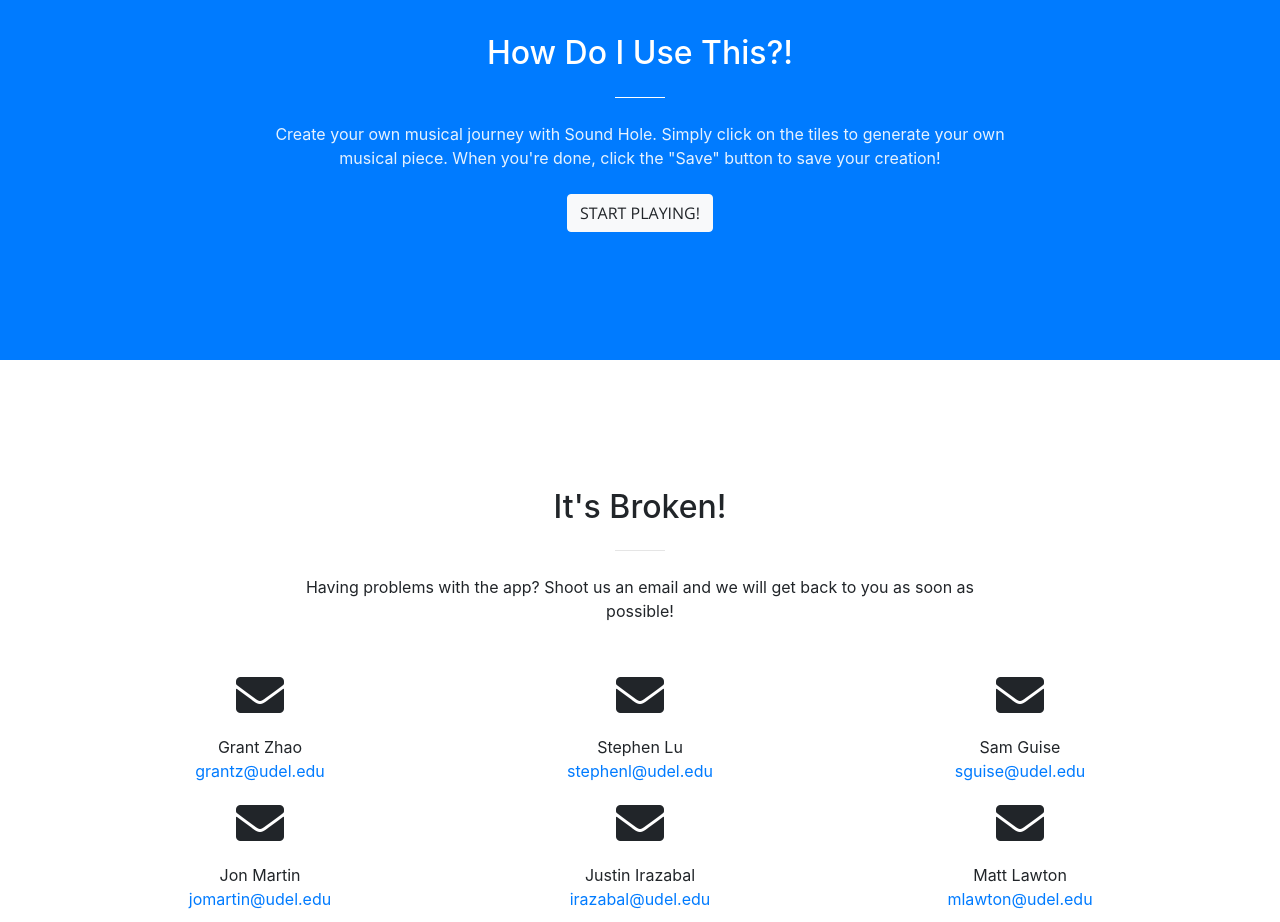
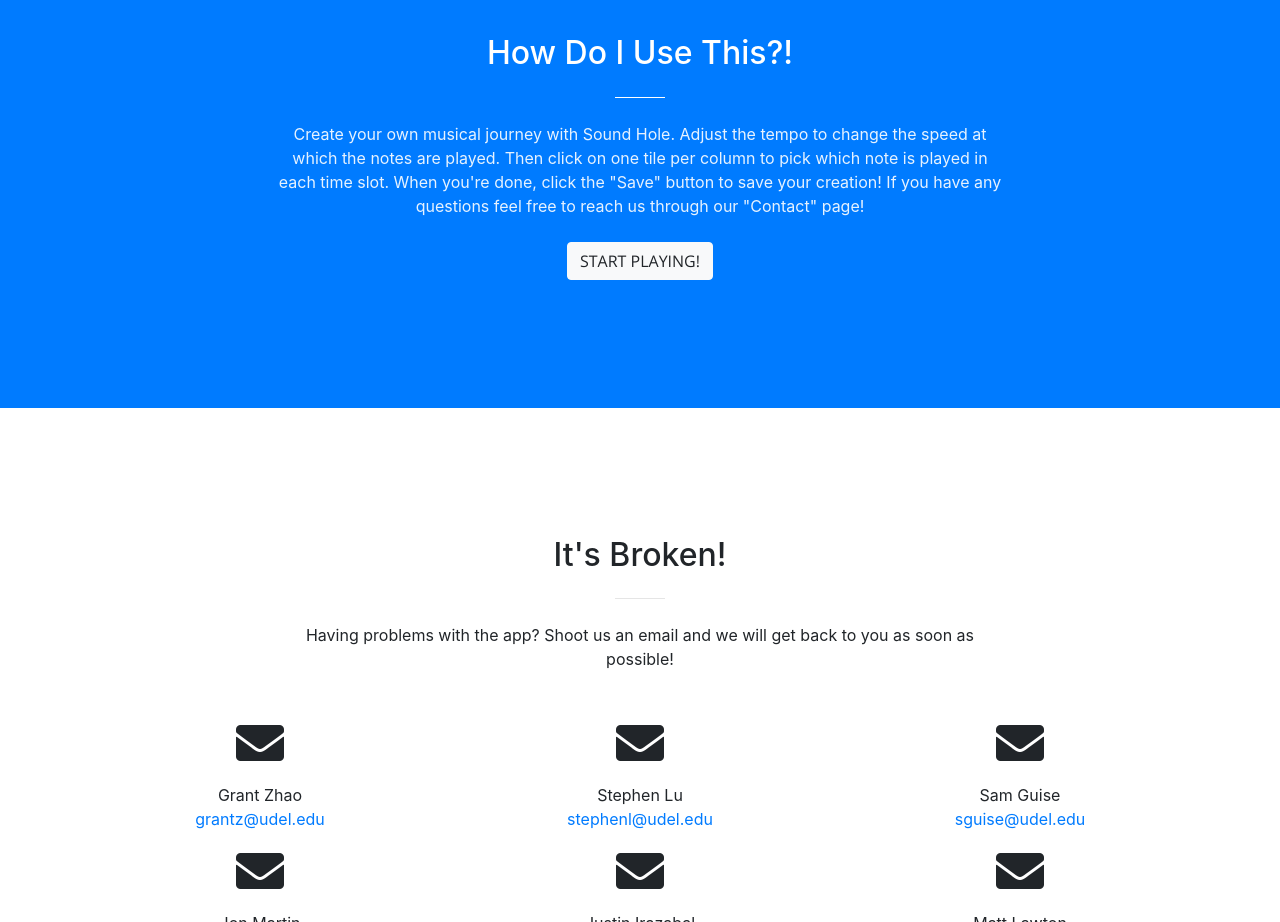
Before and after one commit to gzhao12/CISC474_Project1, a website with bundled scripts: page index.html in a window 1280 px wide. Shown: the part 1520-2442 px from the top of the page. Built offline with nearby package versions, Linux system fonts and the light colour scheme.

Commit message:
edited tutorial

```diff
--- a/index.html
+++ b/index.html
@@ -103,7 +103,12 @@
         <div class="col-lg-8 mx-auto text-center">
           <h2 class="section-heading text-white">How Do I Use This?!</h2>
           <hr class="light my-4">
-          <p class="text-faded mb-4">Create your own musical journey with Sound Hole. Simply click on the tiles to generate your own musical piece. When you're done, click the "Save" button to save your creation!</p>
+          <p class="text-faded mb-4">Create your own musical journey with Sound
+          Hole. Adjust the tempo to change the speed at which the notes are
+          played. Then click on one tile per column to pick which note is played
+          in each time slot. When you're done, click the "Save" button to save
+          your creation! If you have any questions feel free to reach us through
+          our "Contact" page! </p>
           <a class="btn btn-light btn-xl js-scroll-trigger" href="#app">Start Playing!</a>
         </div>
       </div>
@@ -183,7 +188,7 @@
 
   <!-- Custom scripts for this template -->
   <script src="js/creative.min.js"></script>
-	<script src= "js/musicapp.js"></script>
+  <script src="js/musicapp.js"></script>
 
 </body>
 
```
